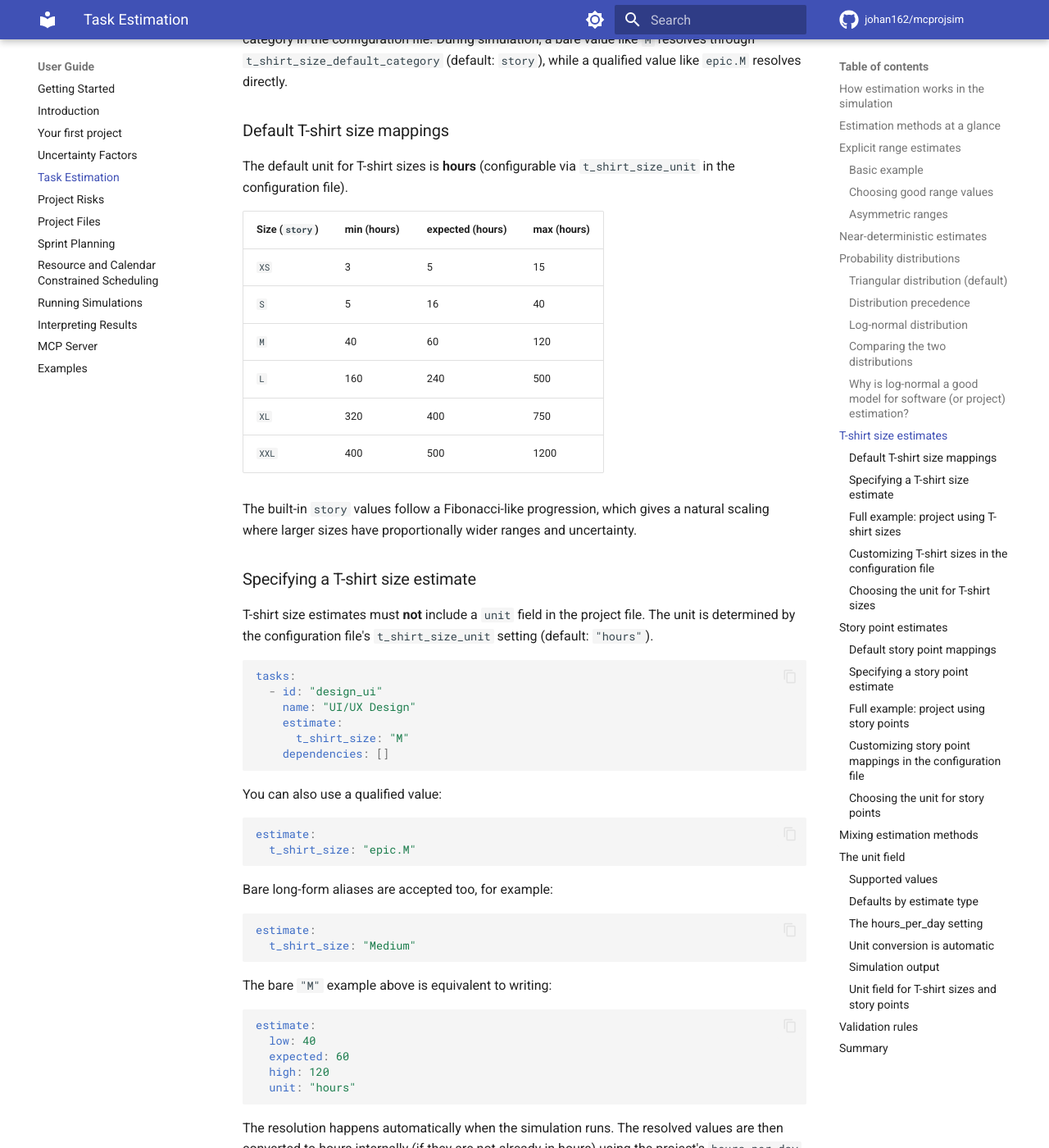
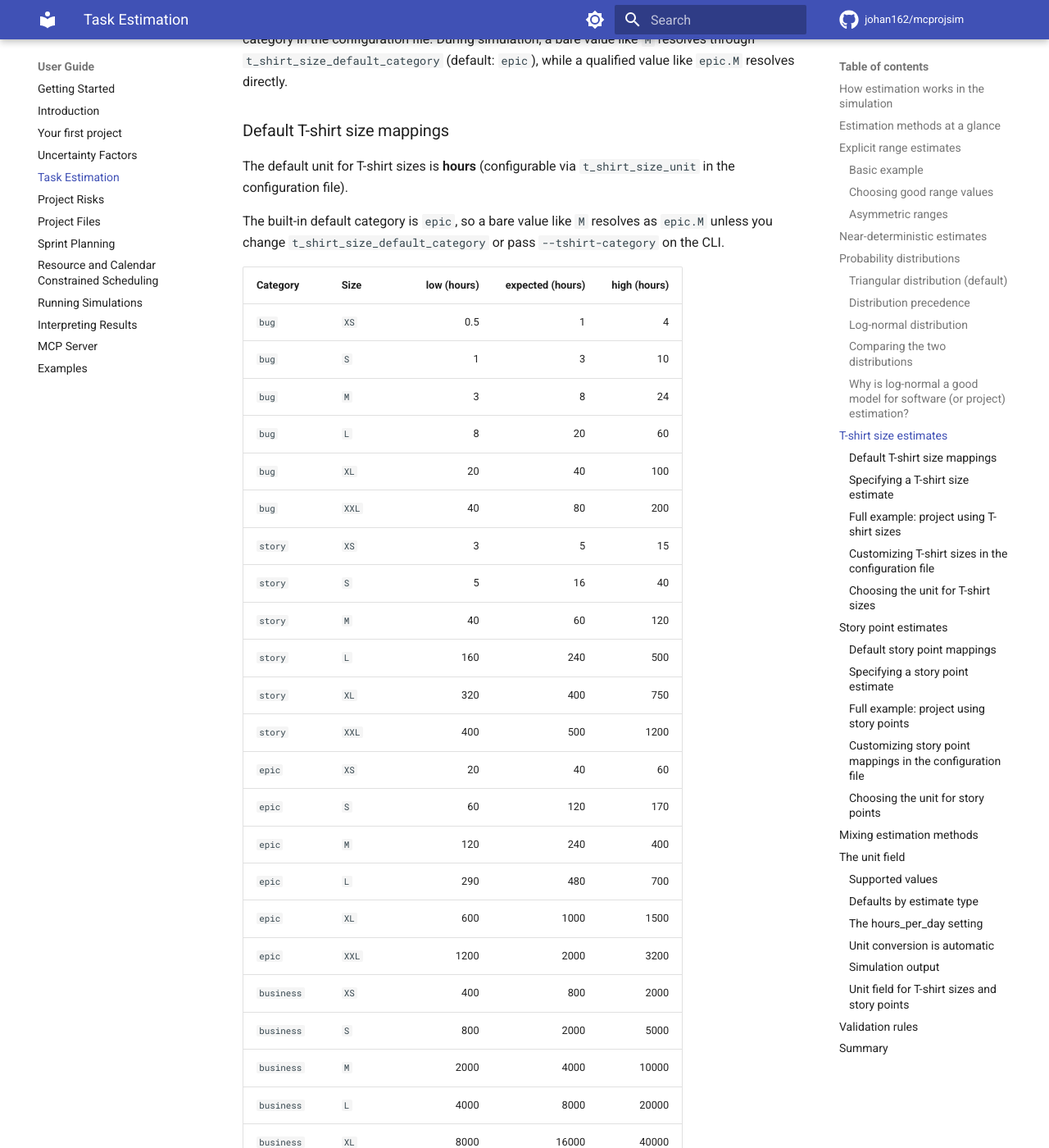
Before and after one commit to johan162/mcprojsim, an MkDocs documentation site: the page built from docs/user_guide/task_estimation.md, in a window 1280 px wide and 1400 px high, scrolled down 9561 px. Shown: the whole window at 82% size. Built offline with MkDocs 1.6.1 and Material for MkDocs 9.7.7, drawn with Linux system fonts in a browser that asks for light colours; comment, search, counter and statistics services are not loaded; some of the changed text lies outside the part shown.

Commit message:
Updated documentation to better reflect T-Shirt size categories

````diff
--- a/docs/user_guide/task_estimation.md
+++ b/docs/user_guide/task_estimation.md
@@ -334,22 +334,48 @@ If we assume the $\ln(F_i)$ are independent and identically distributed, then by
 
 T-shirt sizing is a relative estimation technique where tasks are classified into sizes such as `XS`, `S`, `M`, `L`, `XL`, and `XXL`, now scoped by named categories (`bug`, `story`, `epic`, `business`, `initiative`). This is useful when teams need different calibration levels across planning horizons.
 
-In `mcprojsim`, each T-shirt size is mapped to a numeric range (`low`, `expected`, `high`) inside a category in the configuration file. During simulation, a bare value like `M` resolves through `t_shirt_size_default_category` (default: `story`), while a qualified value like `epic.M` resolves directly.
+In `mcprojsim`, each T-shirt size is mapped to a numeric range (`low`, `expected`, `high`) inside a category in the configuration file. During simulation, a bare value like `M` resolves through `t_shirt_size_default_category` (default: `epic`), while a qualified value like `epic.M` resolves directly.
 
 ### Default T-shirt size mappings
 
 The default unit for T-shirt sizes is **hours** (configurable via `t_shirt_size_unit` in the configuration file).
 
-| Size (`story`) | min (hours) | expected (hours) | max (hours) |
-|------|-------------|--------------------|-----------|
-| `XS` | 3           | 5                  | 15         |
-| `S`  | 5           | 16                 | 40         |
-| `M`  | 40          | 60                 | 120        |
-| `L`  | 160         | 240                | 500        |
-| `XL` | 320         | 400                | 750        |
-| `XXL`| 400         | 500                | 1200       |
+The built-in default category is `epic`, so a bare value like `M` resolves as `epic.M` unless you change `t_shirt_size_default_category` or pass `--tshirt-category` on the CLI.
 
-The built-in `story` values follow a Fibonacci-like progression, which gives a natural scaling where larger sizes have proportionally wider ranges and uncertainty.
+| Category | Size | low (hours) | expected (hours) | high (hours) |
+|---|---|---:|---:|---:|
+| `bug` | `XS` | 0.5 | 1 | 4 |
+| `bug` | `S` | 1 | 3 | 10 |
+| `bug` | `M` | 3 | 8 | 24 |
+| `bug` | `L` | 8 | 20 | 60 |
+| `bug` | `XL` | 20 | 40 | 100 |
+| `bug` | `XXL` | 40 | 80 | 200 |
+| `story` | `XS` | 3 | 5 | 15 |
+| `story` | `S` | 5 | 16 | 40 |
+| `story` | `M` | 40 | 60 | 120 |
+| `story` | `L` | 160 | 240 | 500 |
+| `story` | `XL` | 320 | 400 | 750 |
+| `story` | `XXL` | 400 | 500 | 1200 |
+| `epic` | `XS` | 20 | 40 | 60 |
+| `epic` | `S` | 60 | 120 | 170 |
+| `epic` | `M` | 120 | 240 | 400 |
+| `epic` | `L` | 290 | 480 | 700 |
+| `epic` | `XL` | 600 | 1000 | 1500 |
+| `epic` | `XXL` | 1200 | 2000 | 3200 |
+| `business` | `XS` | 400 | 800 | 2000 |
+| `business` | `S` | 800 | 2000 | 5000 |
+| `business` | `M` | 2000 | 4000 | 10000 |
+| `business` | `L` | 4000 | 8000 | 20000 |
+| `business` | `XL` | 8000 | 16000 | 40000 |
+| `business` | `XXL` | 16000 | 32000 | 80000 |
+| `initiative` | `XS` | 2000 | 4000 | 10000 |
+| `initiative` | `S` | 4000 | 10000 | 25000 |
+| `initiative` | `M` | 10000 | 20000 | 50000 |
+| `initiative` | `L` | 20000 | 40000 | 100000 |
+| `initiative` | `XL` | 40000 | 80000 | 200000 |
+| `initiative` | `XXL` | 80000 | 160000 | 400000 |
+
+These category-specific defaults let you keep the same symbolic size scale while tuning absolute magnitude for different planning scopes.
 
 ### Specifying a T-shirt size estimate
 
@@ -378,15 +404,17 @@ estimate:
   t_shirt_size: "Medium"
 ```
 
-The bare `"M"` example above is equivalent to writing:
+With the built-in defaults, the bare `"M"` example above is equivalent to writing:
 
 ```yaml
 estimate:
-  low: 40
-  expected: 60
-  high: 120
+  low: 120
+  expected: 240
+  high: 400
   unit: "hours"
 ```
+
+If you want story-scale values instead, either use a qualified value (`story.M`) or set `t_shirt_size_default_category: story` in your configuration.
 
 The resolution happens automatically when the simulation runs. The resolved values are then converted to hours internally (if they are not already in hours) using the project's `hours_per_day` setting.
 
@@ -455,7 +483,7 @@ t_shirt_sizes:
       expected: 520
       high: 1400
 
-t_shirt_size_default_category: story
+t_shirt_size_default_category: epic
 ```
 
 Any category/size values you define in the configuration file override those defaults while untouched categories and sizes remain available.
@@ -469,18 +497,19 @@ The numeric ranges in the T-shirt size mappings are interpreted in the unit spec
 t_shirt_size_unit: "hours"
 
 t_shirt_sizes:
-  S:
-    low: 1
-    expected: 2
-    high: 4       # 1–4 hours
-  M:
-    low: 3
-    expected: 5
-    high: 8       # 3–8 hours
-  L:
-    low: 5
-    expected: 8
-    high: 13      # 5–13 hours
+  story:
+    S:
+      low: 1
+      expected: 2
+      high: 4       # 1-4 hours
+    M:
+      low: 3
+      expected: 5
+      high: 8       # 3-8 hours
+    L:
+      low: 5
+      expected: 8
+      high: 13      # 5-13 hours
 ```
 
 If your team thinks about T-shirt sizes in terms of working days rather than hours, set `t_shirt_size_unit` to `"days"`. The simulator will then convert the ranges to hours using `hours_per_day`:
@@ -490,18 +519,19 @@ If your team thinks about T-shirt sizes in terms of working days rather than hou
 t_shirt_size_unit: "days"
 
 t_shirt_sizes:
-  S:
-    low: 0.5
-    expected: 1
-    high: 2       # 0.5–2 days → 4–16 hours (at 8 hours/day)
-  M:
-    low: 1
-    expected: 2
-    high: 4       # 1–4 days → 8–32 hours
-  L:
-    low: 2
-    expected: 4
-    high: 7       # 2–7 days → 16–56 hours
+  story:
+    S:
+      low: 0.5
+      expected: 1
+      high: 2       # 0.5-2 days -> 4-16 hours (at 8 hours/day)
+    M:
+      low: 1
+      expected: 2
+      high: 4       # 1-4 days -> 8-32 hours
+    L:
+      low: 2
+      expected: 4
+      high: 7       # 2-7 days -> 16-56 hours
 ```
 
 The unit setting applies to **all** T-shirt sizes in the configuration. You cannot mix units across individual sizes — the `t_shirt_size_unit` value governs the entire mapping. The project file never specifies a unit for T-shirt size estimates; the unit is always determined by this configuration setting.
````
Also changed, not shown: docs/user_guide/mcp-server.md (+1 -1 lines), docs/user_guide/project_files.md (+3 -3 lines), docs/user_guide/your_first_project.md (+16 -25 lines).
